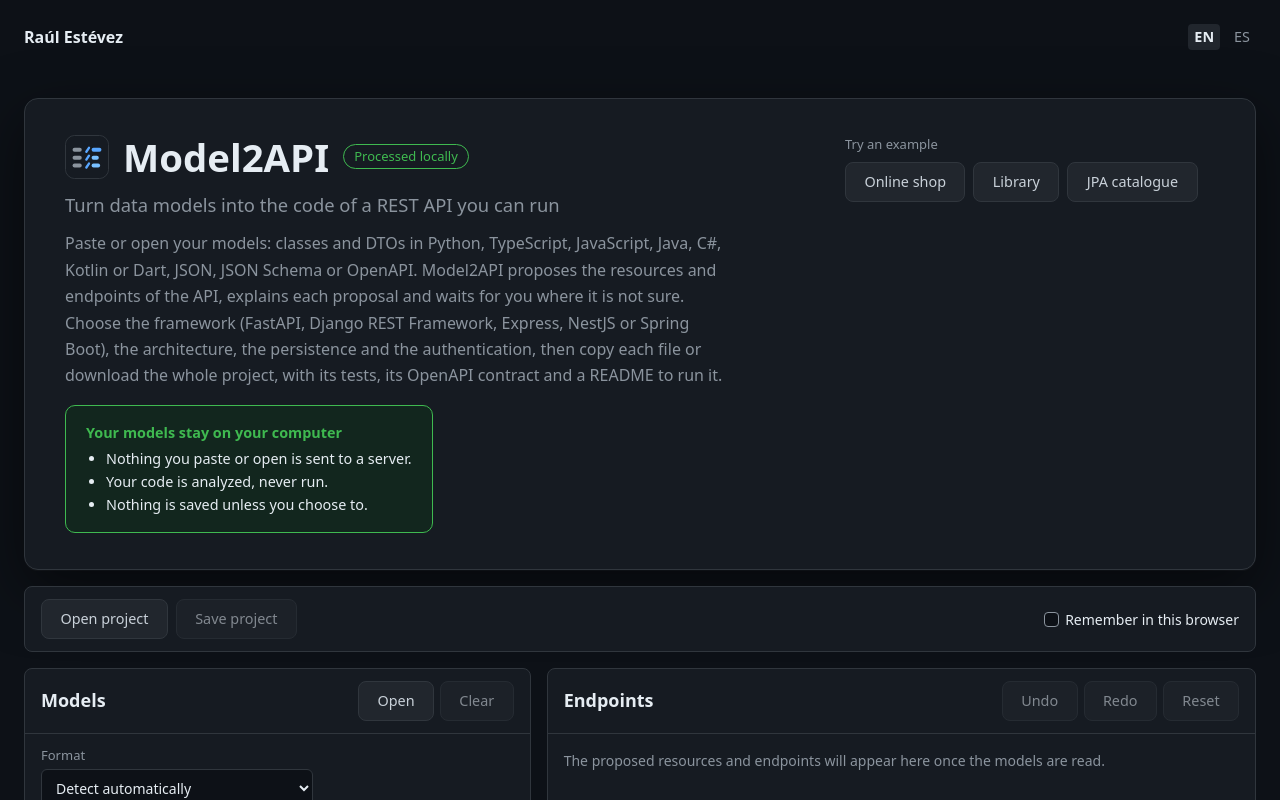
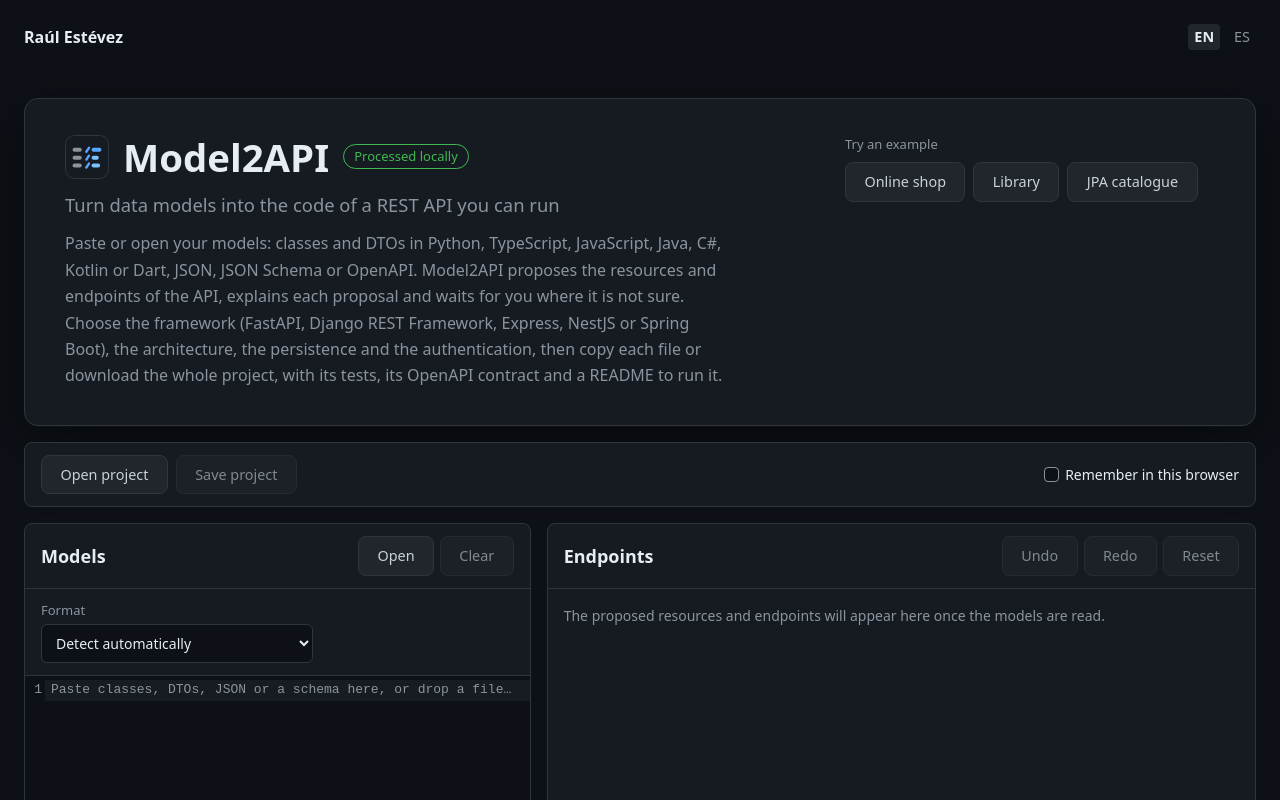
Before and after one commit to RaulEstevezA/Controller2API, a React (Vite) app in the folder web/: page / in a window 1280 px wide. Shown: the top 800 px of the page. Built offline with nearby package versions, Linux system fonts and the light colour scheme.

Commit message:
feat: remove the privacy callout from the presentation window

```diff
--- a/web/src/components/layout/IntroPanel.css
+++ b/web/src/components/layout/IntroPanel.css
@@ -1,4 +1,4 @@
-/* Presentation window (personal_web_style layouts/tool-page.md and components/alerts.md, privacy callout). */
+/* Presentation window (personal_web_style layouts/tool-page.md). */
 
 .intro {
   display: grid;
@@ -81,28 +81,6 @@
   line-height: var(--leading-prose);
 }
 
-.intro__privacy {
-  align-self: flex-start;
-  margin-top: var(--space-4);
-  padding: var(--space-16) var(--space-20);
-  border: 1px solid var(--success);
-  border-radius: var(--radius-md);
-  background: var(--success-soft);
-  font-size: var(--font-control);
-}
-
-.intro__privacy-title {
-  color: var(--success);
-  font-weight: var(--weight-semibold);
-}
-
-.intro__privacy-list {
-  margin: var(--space-4) 0 0;
-  padding-left: var(--space-20);
-  color: var(--text);
-  line-height: var(--leading-code);
-}
-
 @media (max-width: 1100px) {
   .intro {
     grid-template-columns: minmax(0, 1fr);
--- a/web/src/components/layout/IntroPanel.tsx
+++ b/web/src/components/layout/IntroPanel.tsx
@@ -1,6 +1,6 @@
 /**
- * Presentation of the tool: icon and name, what it does, how it treats the user's models, and the
- * examples to start from. Styled like the website's windows (personal_web_style layouts/tool-page.md).
+ * Presentation of the tool: icon and name, what it does and the examples to start
+ * from. Styled like the website's windows (personal_web_style layouts/tool-page.md).
  */
 import { EXAMPLES, type ExampleId } from '../../examples/index.ts'
 import { useI18n } from '../../i18n/useI18n.ts'
@@ -23,16 +23,6 @@ export function IntroPanel({ onExample }: { onExample: (id: ExampleId) => void }
         </div>
         <p className="intro__subtitle">{t.tagline}</p>
         <p className="intro__description">{t.introDescription}</p>
-        <div className="intro__privacy" role="note" aria-labelledby="privacy-title">
-          <p id="privacy-title" className="intro__privacy-title">
-            {t.privacyTitle}
-          </p>
-          <ul className="intro__privacy-list">
-            {t.privacyPoints.map((point) => (
-              <li key={point}>{point}</li>
-            ))}
-          </ul>
-        </div>
       </div>
       <div className="intro__side">
         <div className="intro__examples" role="group" aria-labelledby="examples-label">
--- a/web/src/i18n/messages.ts
+++ b/web/src/i18n/messages.ts
@@ -72,12 +72,6 @@ const en = {
   tagline: 'Turn data models into the code of a REST API you can run',
   introDescription:
     'Paste or open your models: classes and DTOs in Python, TypeScript, JavaScript, Java, C#, Kotlin or Dart, JSON, JSON Schema or OpenAPI. Model2API proposes the resources and endpoints of the API, explains each proposal and waits for you where it is not sure. Choose the framework (FastAPI, Django REST Framework, Express, NestJS or Spring Boot), the architecture, the persistence and the authentication, then copy each file or download the whole project, with its tests, its OpenAPI contract and a README to run it.',
-  privacyTitle: 'Your models stay on your computer',
-  privacyPoints: [
-    'Nothing you paste or open is sent to a server.',
-    'Your code is analyzed, never run.',
-    'Nothing is saved unless you choose to.',
-  ],
   linksLabel: 'Downloads and links',
   downloadDesktop: 'Download for desktop',
   downloadFor: (platform: string) => `Download for ${platform}`,
@@ -445,12 +439,6 @@ const es: Messages = {
   tagline: 'Convierte modelos de datos en el código de una API REST que puedes ejecutar',
   introDescription:
     'Pega o abre tus modelos: clases y DTOs en Python, TypeScript, JavaScript, Java, C#, Kotlin o Dart, JSON, JSON Schema u OpenAPI. Model2API propone los recursos y endpoints de la API, explica cada propuesta y te espera donde no está seguro. Elige el framework (FastAPI, Django REST Framework, Express, NestJS o Spring Boot), la arquitectura, la persistencia y la autenticación, y copia cada archivo o descarga el proyecto completo, con sus pruebas, su contrato OpenAPI y un README para ejecutarlo.',
-  privacyTitle: 'Tus modelos se quedan en tu equipo',
-  privacyPoints: [
-    'Nada de lo que pegas o abres se envía a un servidor.',
-    'Tu código se analiza, nunca se ejecuta.',
-    'No se guarda nada salvo que tú lo decidas.',
-  ],
   linksLabel: 'Descargas y enlaces',
   downloadDesktop: 'Descargar para escritorio',
   downloadFor: (platform) => `Descargar para ${platform}`,
```
Also changed, not shown: 1 other file (tests, documents, lock files or other folders).
